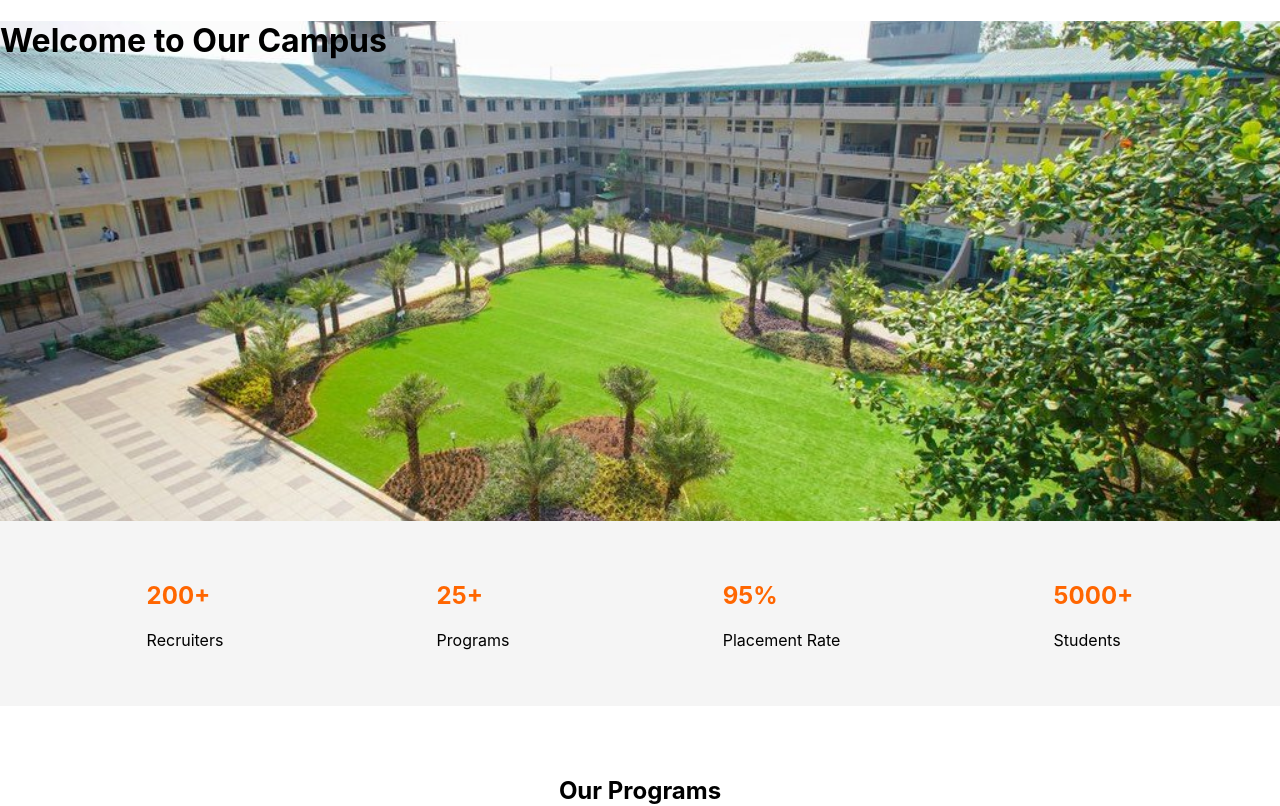
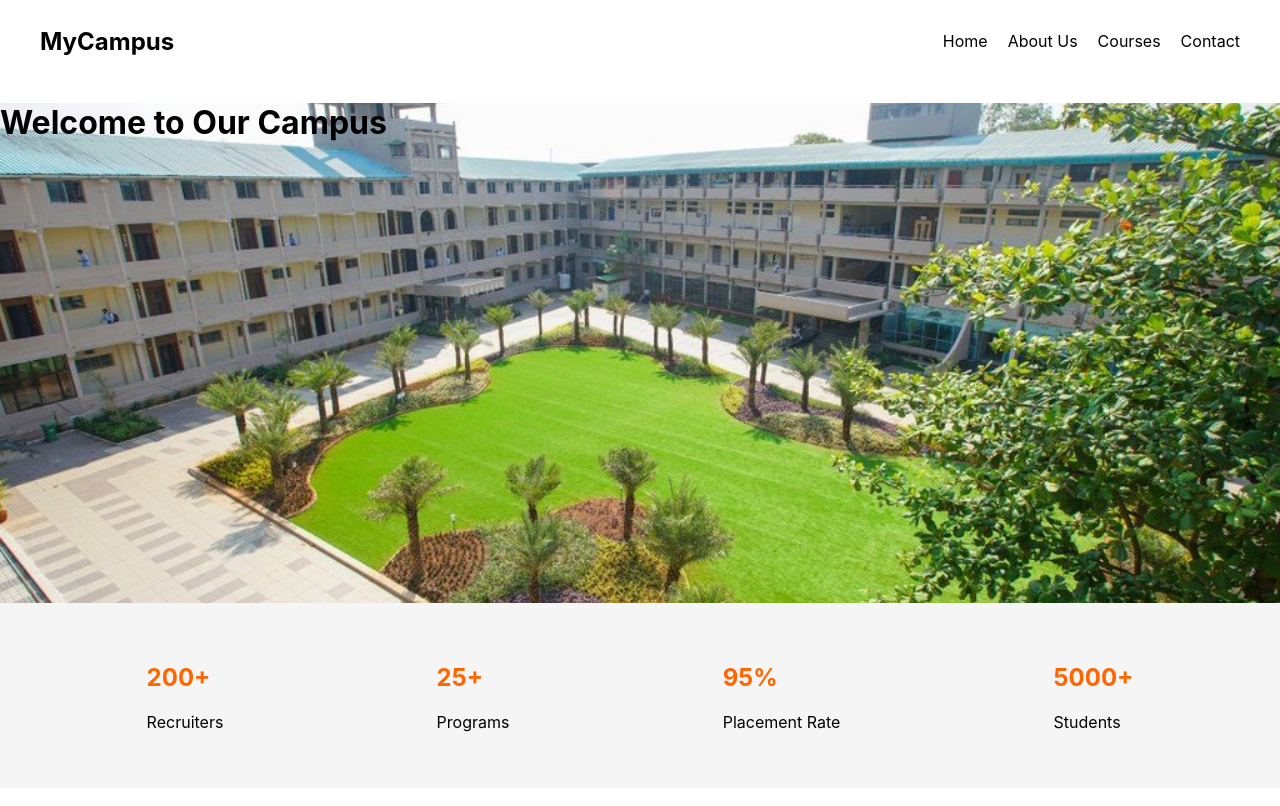
Before and after one commit to rajvardhan-ulape/MERN, a React (Create React App) app in the folder clgweb/: page / in a window 1280 px wide. Shown: the top 806 px of the page. Built offline with nearby package versions, Linux system fonts and the light colour scheme.

Commit message:
Navigation bar added

```diff
--- a/clgweb/src/App.js
+++ b/clgweb/src/App.js
@@ -1,4 +1,5 @@
 import React from "react";
+import Navbar from "./components/Navbar";
 import Hero from "./components/hero";
 import Stats from "./components/Stats";
 import Programs from "./components/Programs";
@@ -6,6 +7,7 @@ import Programs from "./components/Programs";
 function App() {
   return (
     <>
+      <Navbar />
       <Hero />
       <Stats />
       <Programs />
--- /dev/null
+++ b/clgweb/src/components/Navbar.css
@@ -0,0 +1,29 @@
+.navbar {
+  display: flex;
+  justify-content: space-between;
+  align-items: center;
+  padding: 15px 40px;
+  background-color: #ffffff;
+}
+
+.logo {
+  color: rgb(0, 0, 0);
+  font-size: 24px;
+  font-weight: bold;
+}
+
+.nav-links {
+  list-style: none;
+  display: flex;
+  gap: 20px;
+}
+
+.nav-links li a {
+  color: rgb(0, 0, 0);
+  text-decoration: none;
+  font-size: 16px;
+}
+
+.nav-links li a:hover {
+  color: #ff6600;
+}
--- /dev/null
+++ b/clgweb/src/components/Navbar.js
@@ -0,0 +1,18 @@
+import React from "react";
+import "./Navbar.css";
+
+function Navbar() {
+  return (
+    <nav className="navbar">
+      <div className="logo">MyCampus</div>
+      <ul className="nav-links">
+        <li><a href="#home">Home</a></li>
+        <li><a href="#about">About Us</a></li>
+        <li><a href="#courses">Courses</a></li>
+        <li><a href="#contact">Contact</a></li>
+      </ul>
+    </nav>
+  );
+}
+
+export default Navbar;
```
